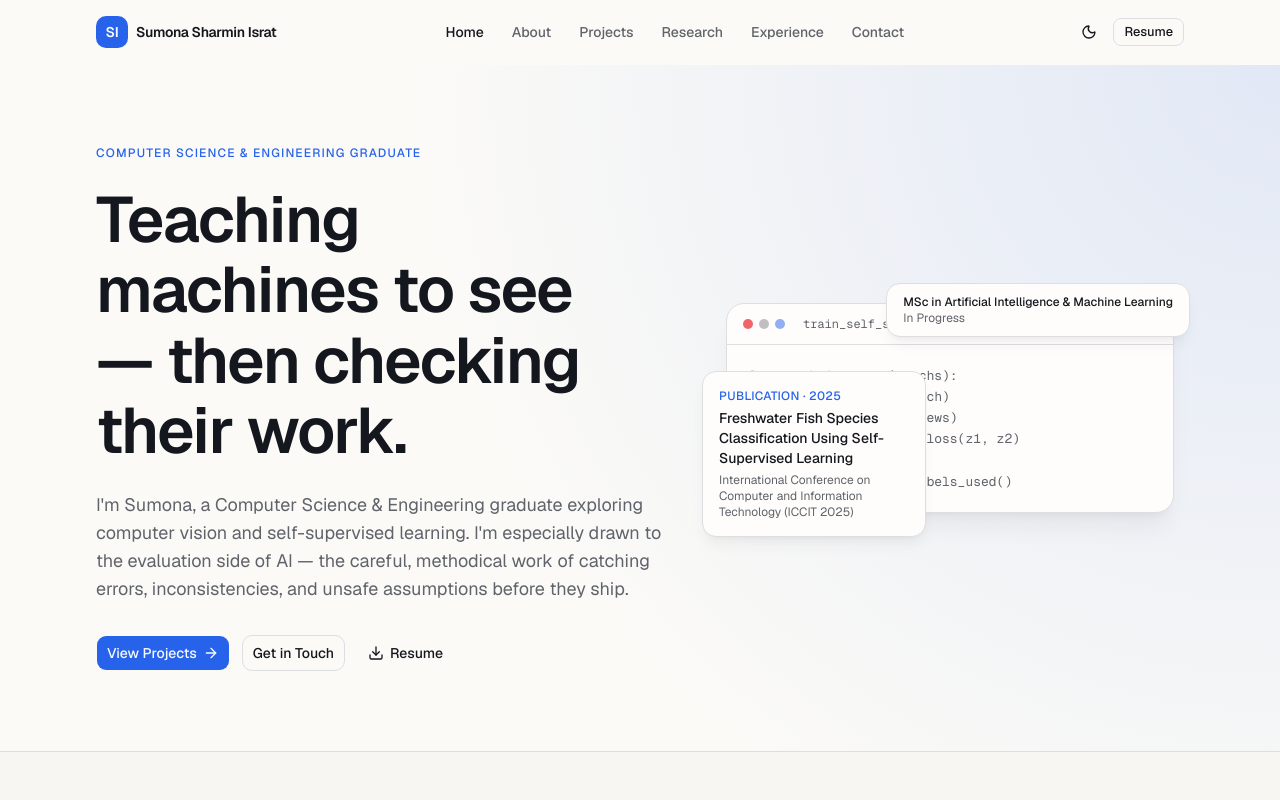
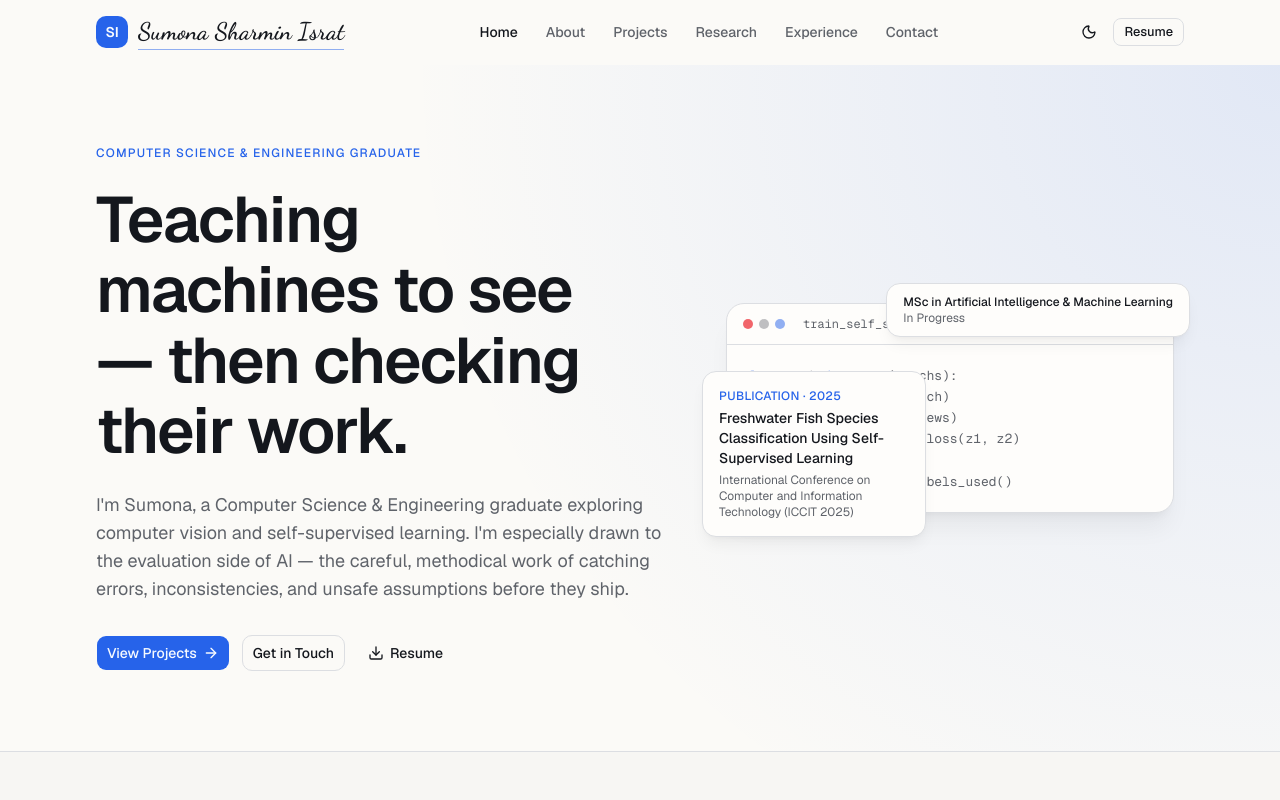
Before and after one commit to sumona-israt/sumona-israt_portfolio, a Next.js app: page / in a window 1280 px wide. Shown: the top 800 px of the page. Built offline with nearby package versions, Linux system fonts and the light colour scheme.

Commit message:
feat: add SignatureName component and integrate it into Navbar and MobileNav

```diff
--- a/app/globals.css
+++ b/app/globals.css
@@ -10,6 +10,7 @@
   --font-sans: var(--font-geist-sans);
   --font-mono: var(--font-geist-mono);
   --font-heading: var(--font-geist-sans);
+  --font-signature: var(--font-signature);
   --color-ring: var(--ring);
   --color-input: var(--input);
   --color-border: var(--border);
--- a/app/layout.tsx
+++ b/app/layout.tsx
@@ -1,5 +1,5 @@
 import type { Metadata } from "next";
-import { Geist, Geist_Mono } from "next/font/google";
+import { Dancing_Script, Geist, Geist_Mono } from "next/font/google";
 
 import { siteConfig } from "@/data/site";
 import { ThemeProvider } from "@/components/theme/theme-provider";
@@ -17,6 +17,12 @@ const geistSans = Geist({
 const geistMono = Geist_Mono({
   variable: "--font-geist-mono",
   subsets: ["latin"],
+});
+
+const dancingScript = Dancing_Script({
+  variable: "--font-signature",
+  subsets: ["latin"],
+  weight: ["600", "700"],
 });
 
 export const metadata: Metadata = {
@@ -58,7 +64,7 @@ export default function RootLayout({ children }: LayoutProps<"/">) {
     <html
       lang="en"
       suppressHydrationWarning
-      className={`${geistSans.variable} ${geistMono.variable} h-full antialiased`}
+      className={`${geistSans.variable} ${geistMono.variable} ${dancingScript.variable} h-full antialiased`}
     >
       <body className="flex min-h-full flex-col">
         <ThemeProvider attribute="class" defaultTheme="system" enableSystem disableTransitionOnChange>
--- a/components/layout/MobileNav.tsx
+++ b/components/layout/MobileNav.tsx
@@ -17,6 +17,7 @@ import {
   SheetTrigger,
 } from "@/components/ui/sheet";
 import { SocialLinks } from "@/components/shared/SocialLinks";
+import { SignatureName } from "./SignatureName";
 
 export function MobileNav() {
   const pathname = usePathname();
@@ -30,8 +31,10 @@ export function MobileNav() {
         </Button>
       </SheetTrigger>
       <SheetContent side="right" className="flex flex-col">
-        <SheetHeader>
-          <SheetTitle>{siteConfig.name}</SheetTitle>
+        <SheetHeader className="pr-10">
+          <SheetTitle>
+            <SignatureName name={siteConfig.name} className="text-xl text-foreground" />
+          </SheetTitle>
         </SheetHeader>
         <nav className="flex flex-col gap-1 px-4">
           {siteConfig.mainNav.map((item) => {
--- a/components/layout/Navbar.tsx
+++ b/components/layout/Navbar.tsx
@@ -9,6 +9,7 @@ import { cn } from "@/lib/utils";
 import { Button } from "@/components/ui/button";
 import { ThemeToggle } from "@/components/theme/theme-toggle";
 import { MobileNav } from "./MobileNav";
+import { SignatureName } from "./SignatureName";
 
 export function Navbar() {
   const pathname = usePathname();
@@ -33,11 +34,11 @@ export function Navbar() {
       )}
     >
       <div className="mx-auto flex h-16 max-w-6xl items-center justify-between px-4 sm:px-6 lg:px-8">
-        <Link href="/" className="flex items-center gap-2 text-sm font-semibold tracking-tight">
-          <span className="flex size-8 items-center justify-center rounded-lg bg-primary text-sm text-primary-foreground">
+        <Link href="/" className="flex items-center gap-2.5">
+          <span className="flex size-8 items-center justify-center rounded-lg bg-primary text-sm font-semibold tracking-tight text-primary-foreground">
             {siteConfig.initials}
           </span>
-          <span className="hidden sm:inline">{siteConfig.name}</span>
+          <SignatureName name={siteConfig.name} className="hidden text-2xl text-foreground sm:inline-flex" />
         </Link>
 
         <nav aria-label="Main" className="hidden items-center gap-1 md:flex">
--- /dev/null
+++ b/components/layout/SignatureName.tsx
@@ -0,0 +1,75 @@
+"use client";
+
+import * as React from "react";
+import { motion, useReducedMotion, type Variants } from "motion/react";
+
+import { cn } from "@/lib/utils";
+
+interface SignatureNameProps {
+  name: string;
+  className?: string;
+}
+
+const container: Variants = {
+  hidden: {},
+  visible: { transition: { staggerChildren: 0.032, delayChildren: 0.1 } },
+};
+
+const letter: Variants = {
+  hidden: { opacity: 0, y: 8, rotate: -6 },
+  visible: {
+    opacity: 1,
+    y: 0,
+    rotate: 0,
+    transition: { duration: 0.35, ease: [0.22, 1, 0.36, 1] },
+  },
+};
+
+const underline: Variants = {
+  hidden: { scaleX: 0 },
+  visible: {
+    scaleX: 1,
+    transition: { duration: 0.6, ease: [0.22, 1, 0.36, 1], delay: 0.15 },
+  },
+};
+
+export const SignatureName = React.forwardRef<HTMLSpanElement, SignatureNameProps>(
+  function SignatureName({ name, className }, ref) {
+    const shouldReduceMotion = useReducedMotion();
+
+    if (shouldReduceMotion) {
+      return (
+        <span ref={ref} className={cn("font-signature leading-none", className)}>
+          {name}
+        </span>
+      );
+    }
+
+    return (
+      <motion.span
+        ref={ref}
+        initial="hidden"
+        animate="visible"
+        variants={container}
+        aria-label={name}
+        className={cn("relative inline-flex font-signature leading-none", className)}
+      >
+        {name.split("").map((char, index) => (
+          <motion.span
+            key={index}
+            variants={letter}
+            aria-hidden="true"
+            className="inline-block whitespace-pre"
+          >
+            {char}
+          </motion.span>
+        ))}
+        <motion.span
+          variants={underline}
+          aria-hidden="true"
+          className="absolute -bottom-0.5 left-0 h-px w-full origin-left bg-primary/50"
+        />
+      </motion.span>
+    );
+  }
+);
```
